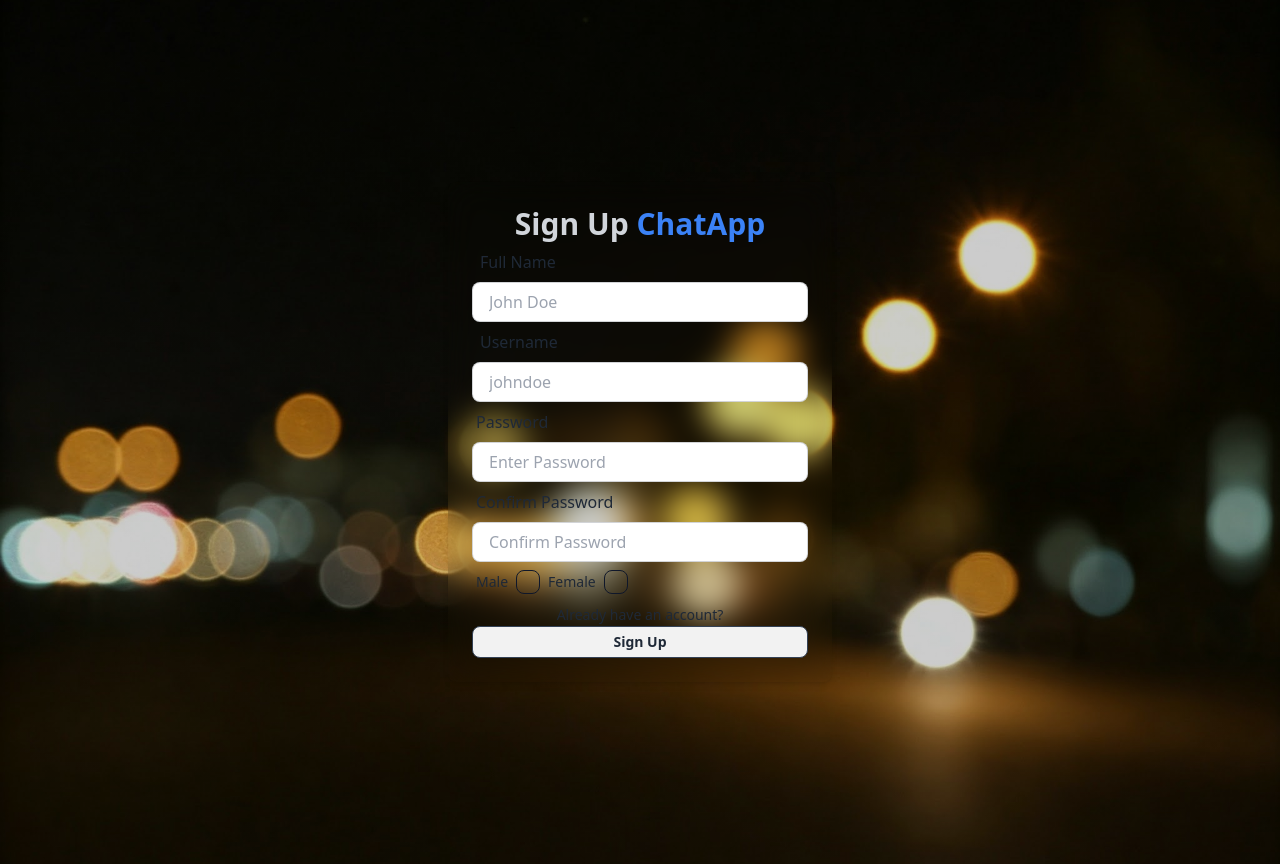
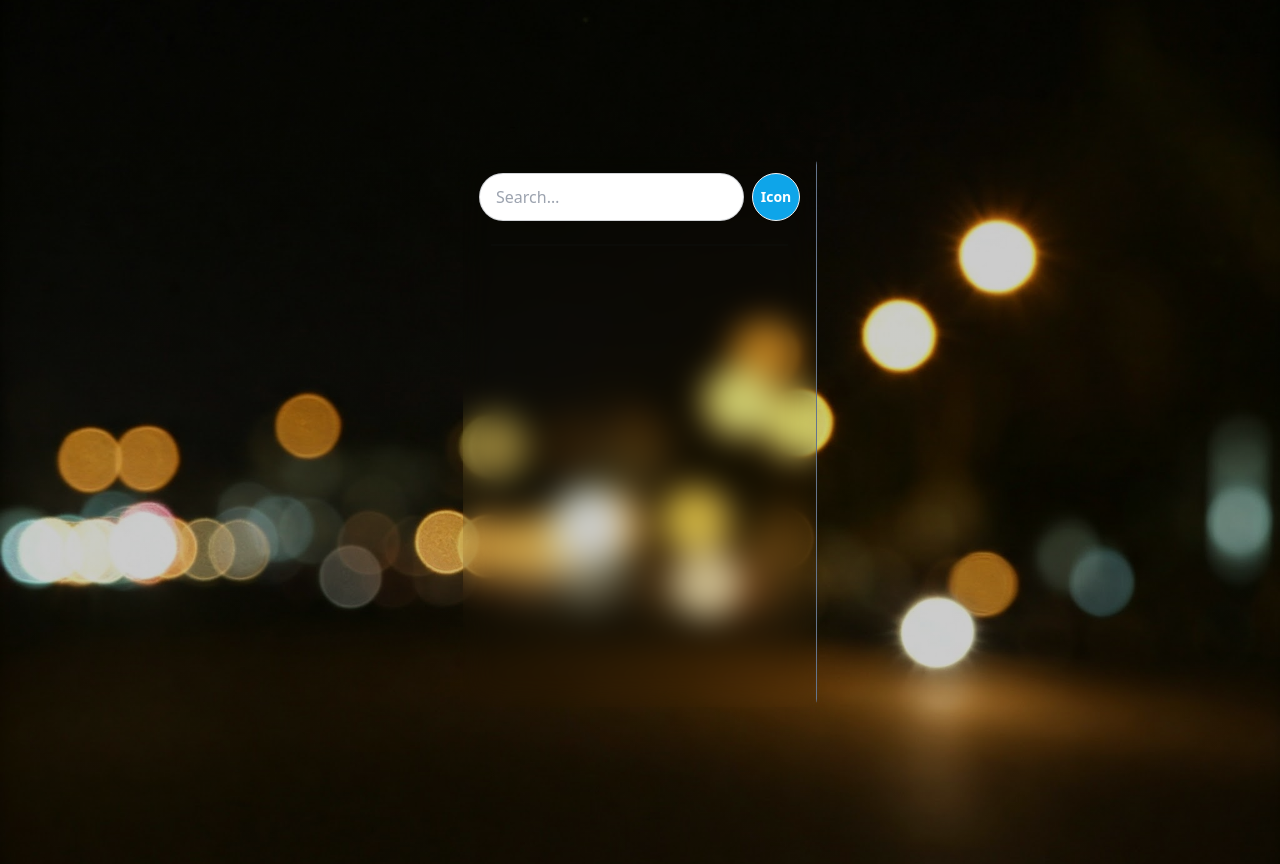
Before and after one commit to LionelP1/chat-app, a React (Vite) app in the folder frontend/: page / in a window 1280 px wide. Built offline with nearby package versions, Linux system fonts and the light colour scheme.

Commit message:
Created search input component

```diff
--- a/frontend/src/App.jsx
+++ b/frontend/src/App.jsx
@@ -1,12 +1,12 @@
 import './App.css'
+import Home from './pages/home/Home';
 import Login from './pages/login/Login';
 import SignUp from './pages/signup/SignUp';
 
 function App() {
   return (
   <div className='p-4 h-screen flex items-center justify-center'>
-    <SignUp />
-    {/* <Login /> */}
+    <Home />
   </div>
   )
 }
--- a/frontend/src/components/sidebar/SearchInput.jsx
+++ b/frontend/src/components/sidebar/SearchInput.jsx
@@ -8,3 +8,4 @@ const SearchInput = () => {
 		</form>
 	);
 };
+export default SearchInput;
--- a/frontend/src/pages/home/Home.jsx
+++ b/frontend/src/pages/home/Home.jsx
@@ -1,10 +1,11 @@
 import React from 'react'
+import SideBar from '../../components/sidebar/SideBar';
 
 const Home = () => {
 	return (
 		<div className='flex sm:h-[450px] md:h-[550px] rounded-lg overflow-hidden bg-gray-400 bg-clip-padding backdrop-filter backdrop-blur-lg bg-opacity-0'>
-			{/* <Sidebar />
-      <MessageContainer /> */}
+			<SideBar />
+      {/* <MessageContainer /> */}
     </div>
 	);
 };
```
